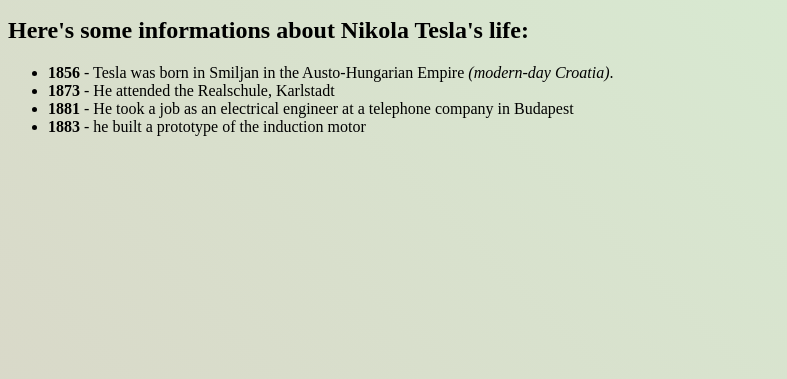
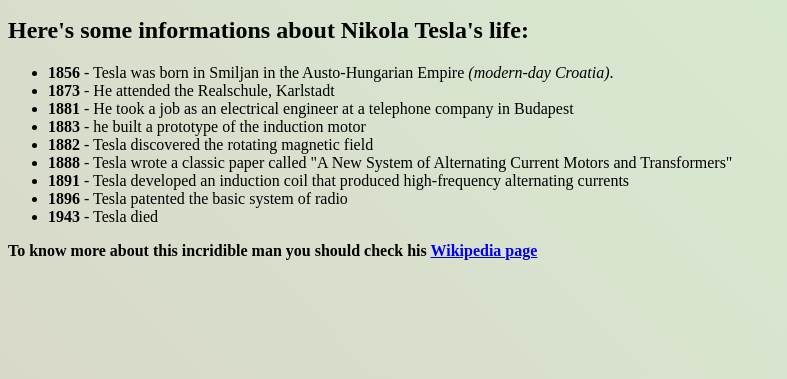
Before and after one commit to achrafattary/Tribute_page, a plain HTML site: page index.html in a window 1280 px wide. Shown: the part 421-800 px from the top of the page, without its empty margins (0-787 px from the left). Drawn offline with Linux system fonts and the light colour scheme.

Commit message:
finished the html starting the css

```diff
--- a/index.html
+++ b/index.html
@@ -23,14 +23,24 @@
     </figure>
     <section id="tribute-info">
       <h2><strong>Here's some informations about Nikola Tesla's life:</strong></h2>
-      <ul>
+      <ul id="informationsList">
         <li class="timeLine"><strong>1856</strong> - Tesla was born in Smiljan in the Austo-Hungarian Empire
           <em>(modern-day
             Croatia)</em>.</li>
         <li class="timeLine"><strong>1873</strong> - He attended the Realschule, Karlstadt</li>
         <li><strong>1881</strong> - He took a job as an electrical engineer at a telephone company in Budapest</li>
         <li class="timeLine"><strong>1883</strong> - he built a prototype of the induction motor</li>
+        <li class="timeLine"><strong>1882</strong> - Tesla discovered the rotating magnetic field</li>
+        <li class="timeLine"><strong>1888</strong> - Tesla wrote a classic paper called "A New System of Alternating
+          Current Motors and Transformers"</li>
+        <li class="timeLine"><strong>1891</strong> - Tesla developed an induction coil that produced high-frequency
+          alternating currents</li>
+        <li class="timeLine"><strong>1896</strong> - Tesla patented the basic system of radio</li>
+        <li class="timeLine"><strong>1943</strong> - Tesla died</li>
       </ul>
+      <p><strong>To know more about this incridible man you should check his <a
+            href="https://fr.wikipedia.org/wiki/Nikola_Tesla" id="tribute-link" target="_blank">Wikipedia
+            page</a></strong></p>
     </section>
   </main>
 
```
